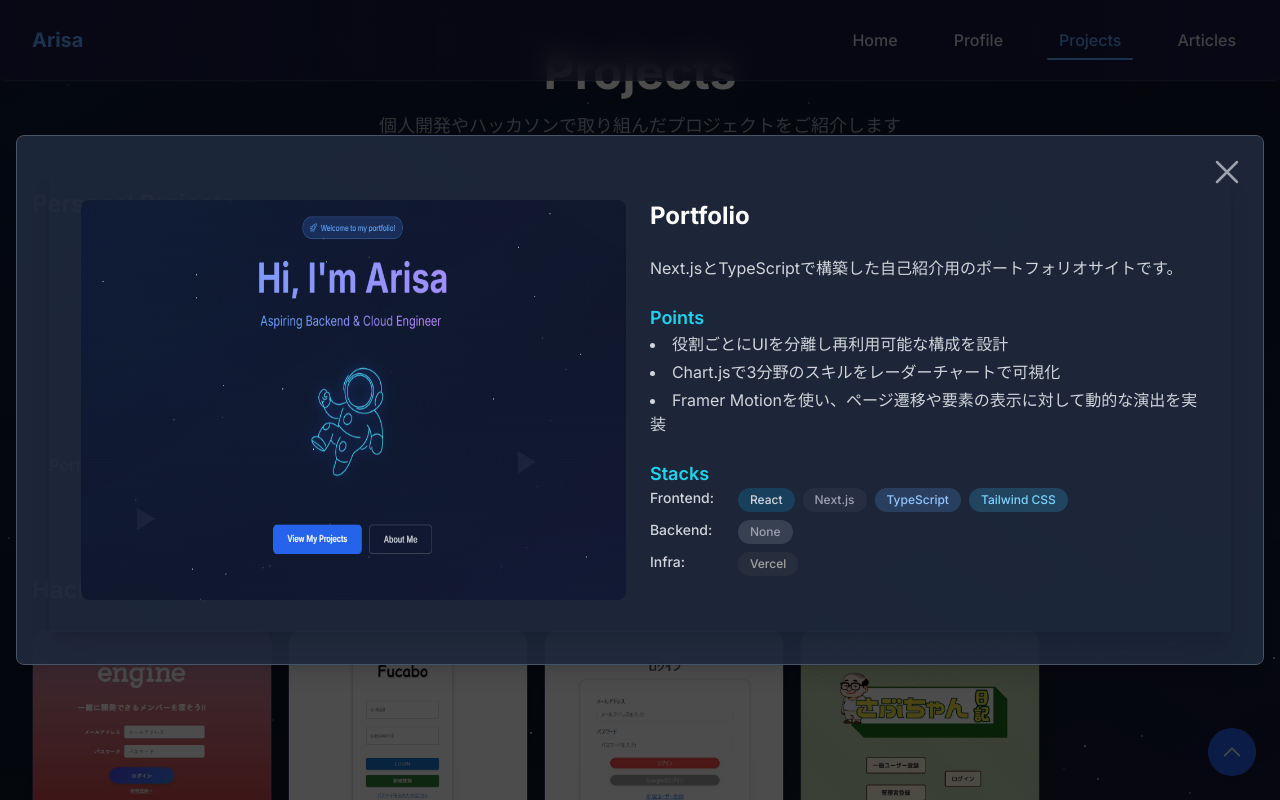
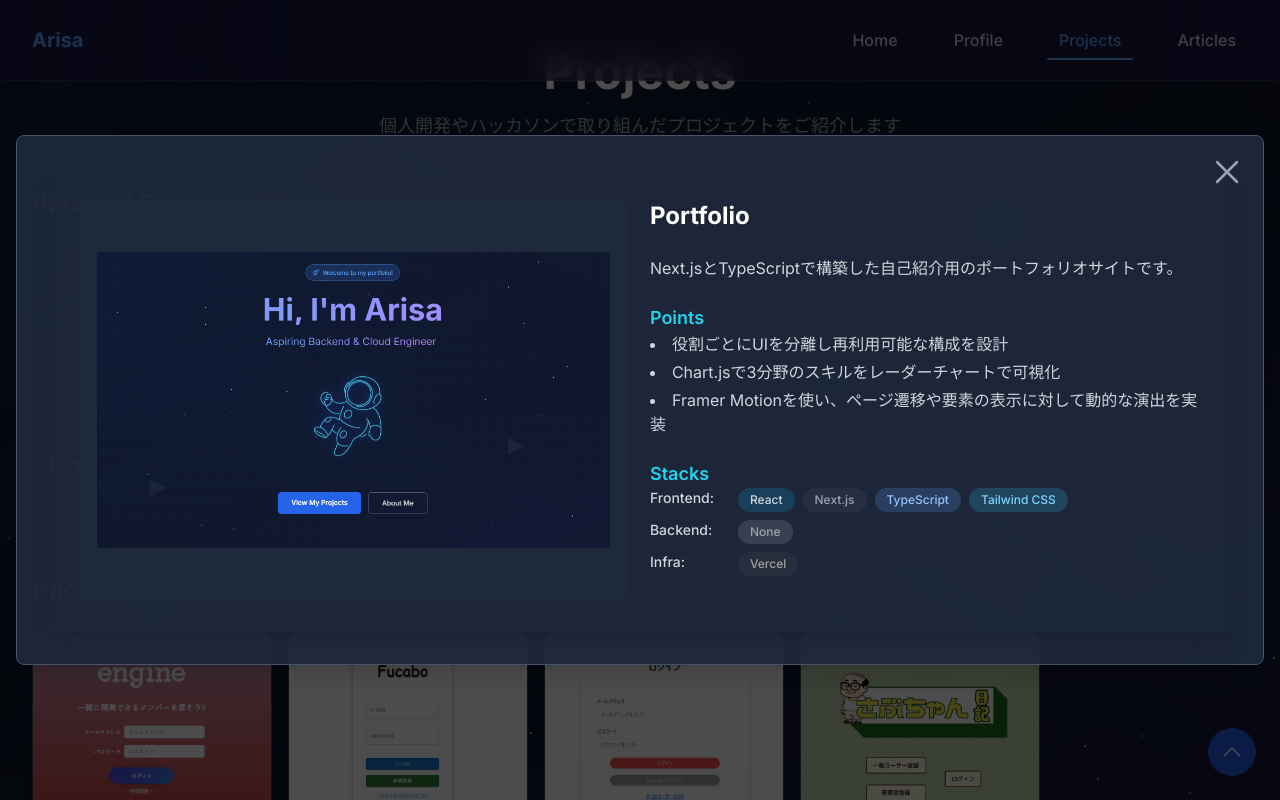
Before and after one commit to ARISA1115/portfolio, a Next.js app: page /projects in a window 1280 px wide. Both pictures are taken after a click on the button "Portfolio". Shown: the top 800 px of the page. Built offline with nearby package versions, Linux system fonts and the light colour scheme.

Commit message:
[fix] スライドショーのインジケーターを削除し、画像のアスペクト比を保持するようobject-containに変更

```diff
--- a/src/components/ui/Slideshow.tsx
+++ b/src/components/ui/Slideshow.tsx
@@ -20,12 +20,12 @@ const Slideshow = ({ images, interval = 3000 }: SlideshowProps) => {
   }, [images.length, interval]);
 
   return (
-    <div className="relative w-full h-full overflow-hidden rounded-lg">
+    <div className="relative w-full h-full overflow-hidden rounded-lg bg-slate-800 flex items-center justify-center">
       <Image
         src={images[currentIndex]}
         alt={`slide-${currentIndex}`}
         fill
-        className="object-fill w-full h-full transition-opacity duration-1000 ease-in-out rounded-lg"
+        className="object-contain transition-opacity duration-1000 ease-in-out rounded-lg p-4"
         sizes="(max-width: 1024px) 100vw, 50vw"
         priority
       />
```
